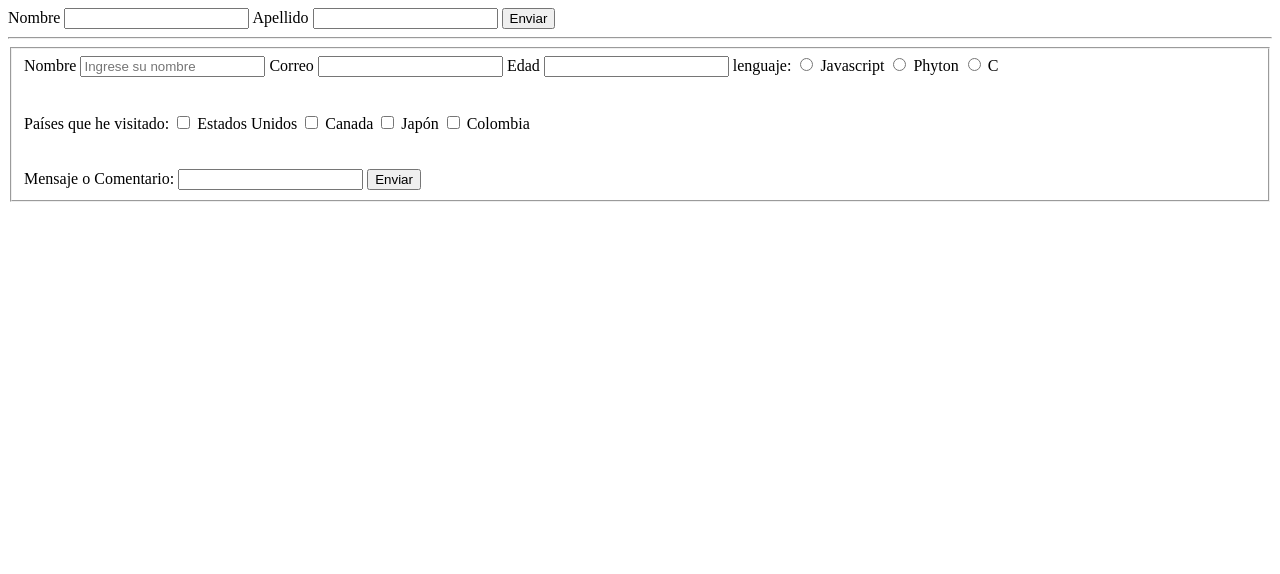
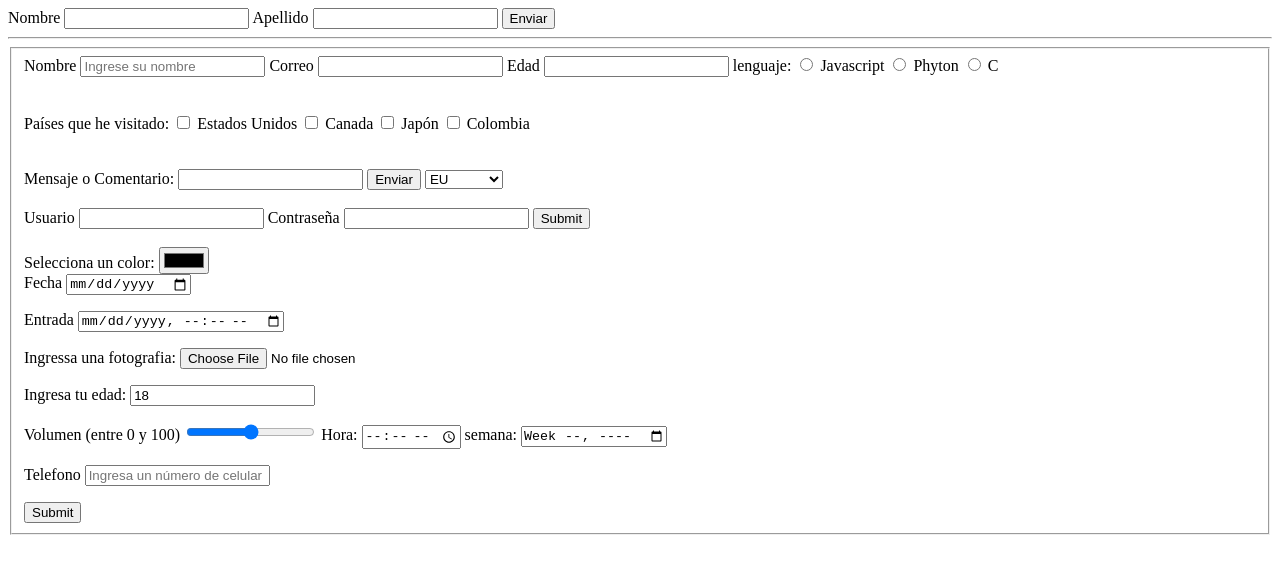
Before and after one commit to pablosancen/taller-de-desarrollo-212, a plain HTML site: page Practica5/index.html in a window 1280 px wide. Drawn offline with Linux system fonts and the light colour scheme.

Commit message:
cambie practica 5

```diff
--- a/Practica5/index.html
+++ b/Practica5/index.html
@@ -46,9 +46,70 @@
 
             <input type="submit" value="Enviar">
 
+            <select name="paises" id="paises">
+                <option value="1">EU</option>
+                <option value="2">Canada</option>
+                <option value="3">Japón</option>
+                <option value="4">Ucrania</option>
+                <option value="4">Rusia</option>
+                <option value="5">Brasil</option>
+                <option value="6">Alemania</option>
+            </select>
+            <br>
+            <br>
+
+            <form name="Formulario1">
+                <label for="usuario">Usuario</label>
+                <input required type="text" name="usuario">
+                <label for="password">Contraseña</label>
+                <input required type="password" name="password">
+                <input type="submit" name="Enviar">
+            </form>
+            <br>
+            <br>
+            <form name="forma1">
+                <label for="color">Selecciona un color: </label>
+                <input type="color" name="color">
+                <br>
+                <label for="nacimiento">Fecha</label>
+                <input type="date" name="nacimiento">
+                <p>
+                    <label for="entrada">Entrada</label>
+                    <input type="datetime-local" name="entrada">
+                </p>
+
+                <p>
+                <label for="archivo">Ingressa una fotografia: </label>
+                <input type="file" name="archivo" id="archivo">
+                </p>
+
+                <p>
+                    <label for="edad">Ingresa tu edad: </label>
+                    <input type="number" name="edad" id="edad" placeholder="10" value="18">
+                </p>
+                <p>
+                    <label for="volumen">Volumen (entre 0 y 100)</label>
+                    <input type="range" name="volumen" id="volumen" min="0" max="100">
+
+                    <label for="hora">Hora:</label>
+                    <input type="time" name="hora" id="hora">
+
+                    <label for="semana">semana:</label>
+                    <input type="week" name="semana" id="semana">
+                </p>
+                <p>
+                    <label for="telefono">Telefono</label>
+                    <input type="tell" name="celular" id="celular"
+                    pattern="[0-9]{3} [0-9]{3}-[0-9]{4}"
+                    placeholder="Ingresa un número de celular">
+
+                </p>
+
+                <input type="submit" name="enviar" id="enviar">
+            </form>
+
 
         </fieldset>
-
     </form>
 
 </body>
```
